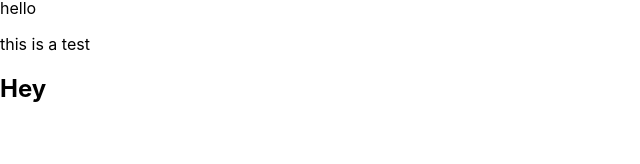
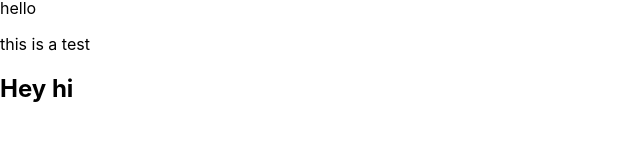
Before and after one commit to myrhiamr/msp-two, a React (Create React App) app: page / in a window 1280 px wide. Shown: the part 120-284 px from the top of the page, without its empty margins (0-640 px from the left). Built offline with nearby package versions, Linux system fonts and the light colour scheme.

Commit message:
h2 added hi

```diff
--- a/src/App.js
+++ b/src/App.js
@@ -7,7 +7,7 @@ function App() {
      <p>good luck cute pie! you got this!</p>
      <p>hello</p>
      <p>this is a test</p>
-     <h2>Hey</h2>
+     <h2>Hey hi</h2>
     </div>
   );
 }
```
